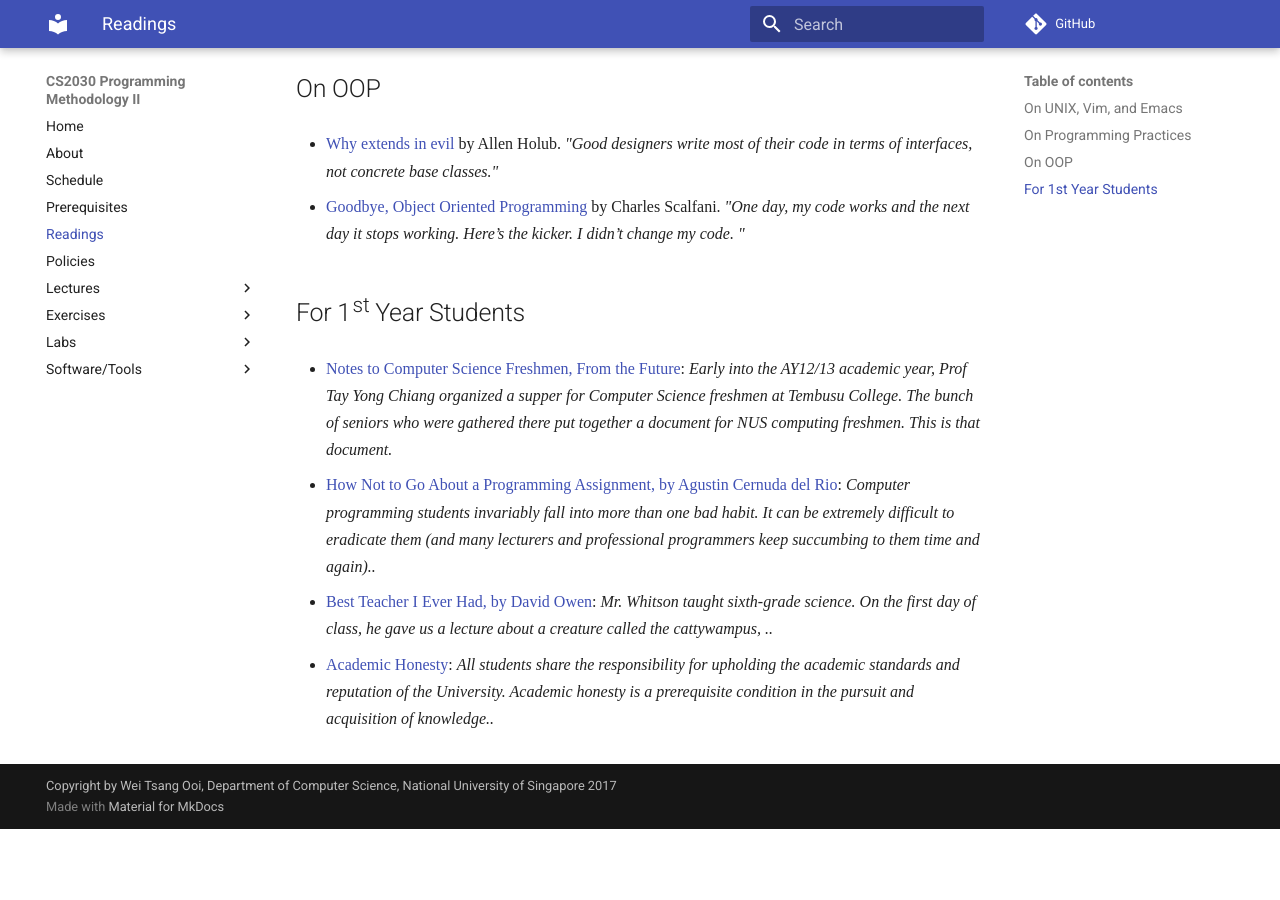
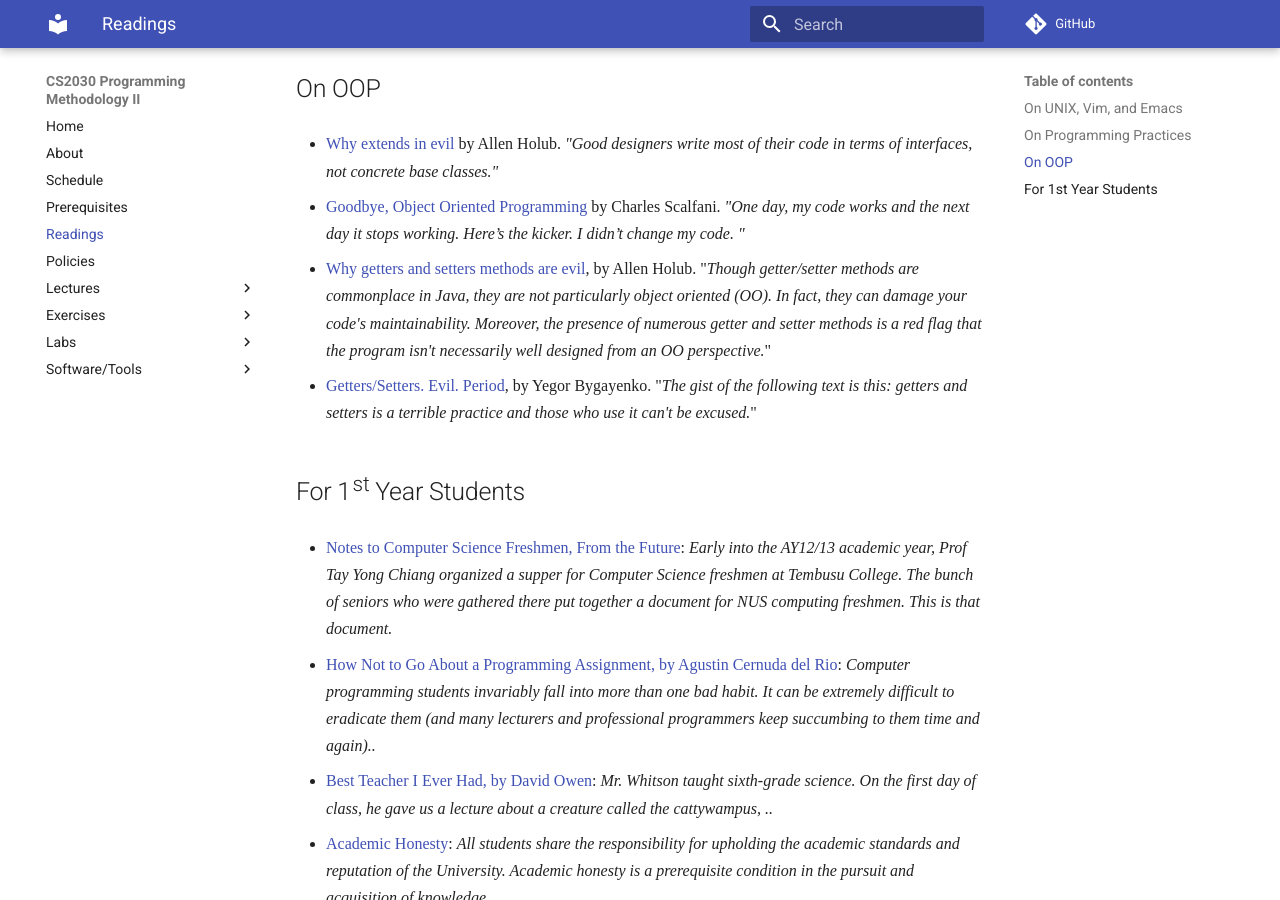
Before and after one commit to nus-cs2030/1718-s2, an MkDocs documentation site: the page built from docs/readings.md, in a window 1280 px wide and 900 px high, scrolled down 463 px. Built offline with MkDocs 1.6.1 and Material for MkDocs 9.7.7, drawn with Linux system fonts in a browser that asks for light colours; some web fonts are replaced; comment, search, counter and statistics services are not loaded; old or Windows-style settings are respelled for this version of MkDocs; before the commit the page ends 1292 px from its top, so only the background shows below that.

Commit message:
Add articles on getter/setter

```diff
--- a/docs/readings.md
+++ b/docs/readings.md
@@ -19,6 +19,10 @@ Here is a collection of readings related to CS2030 or otherwise.
 * [Goodbye, Object Oriented Programming](https://medium.com/@cscalfani/goodbye-object-oriented-programming-a59cda4c0e53#.nvxhohbjs) by Charles Scalfani. _"One day, my code works and the next day it stops working. Here’s the kicker. I didn’t change my code.
 "_
 
+* [Why getters and setters methods are evil](https://www.javaworld.com/javaworld/jw-09-2003/jw-0905-toolbox.html), by Allen Holub. "_Though getter/setter methods are commonplace in Java, they are not particularly object oriented (OO). In fact, they can damage your code's maintainability. Moreover, the presence of numerous getter and setter methods is a red flag that the program isn't necessarily well designed from an OO perspective._"
+
+* [Getters/Setters.  Evil.  Period](http://www.yegor256.com/2014/09/16/getters-and-setters-are-evil.html), by Yegor Bygayenko.  "_The gist of the following text is this: getters and setters is a terrible practice and those who use it can't be excused._"
+
 ## For 1st Year Students
 
 * [Notes to Computer Science Freshmen, From the Future](https://docs.google.com/document/d/1FbCWcnnajHWk594dKmN35b_we50WZf_-cwxqg-cYaRY/edit?pli=1): _Early into the AY12/13 academic year, Prof Tay Yong Chiang organized a supper for Computer Science freshmen at Tembusu College. The bunch of seniors who were gathered there put together a document for NUS computing freshmen. This is that document._
```
